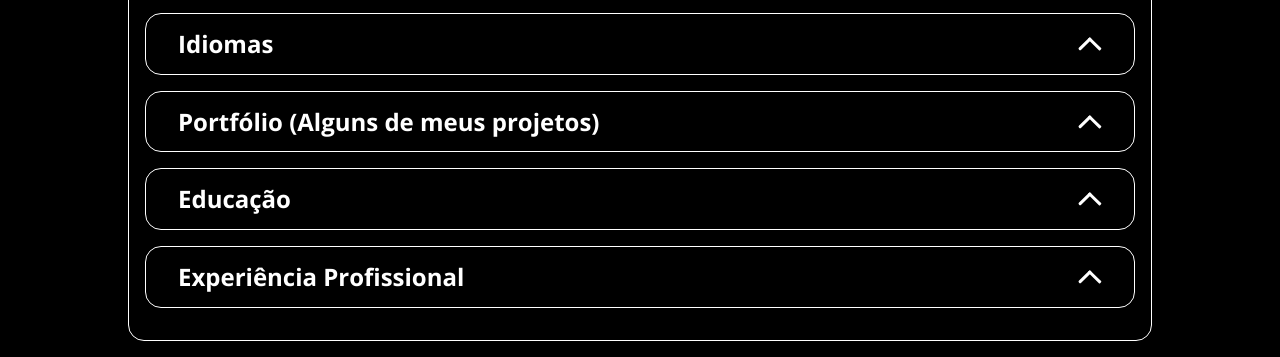
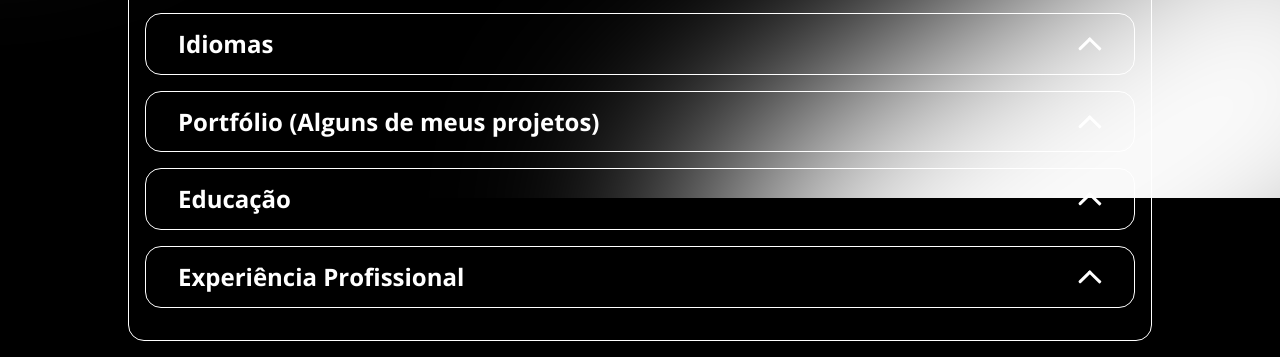
Before and after one commit to raphaelskrr/portfolio-js, a plain HTML site: page index.html in a window 1280 px wide. Shown: the part 602-959 px from the top of the page. Drawn offline with nearby package versions, Linux system fonts and the light colour scheme.

Commit message:
Alterando o background

```diff
--- a/assets/css/global.css
+++ b/assets/css/global.css
@@ -32,7 +32,7 @@ a:hover {
 .main::before,
 .main::after {
   content: "";
-  /* background-image: url("../img/background.svg"); */
+  background-image: url("../img/background2.svg");
   background-repeat: no-repeat;
   background-size: contain;
   width: 140vw;
```
Also changed, not shown: assets/img/background2.svg (added).
